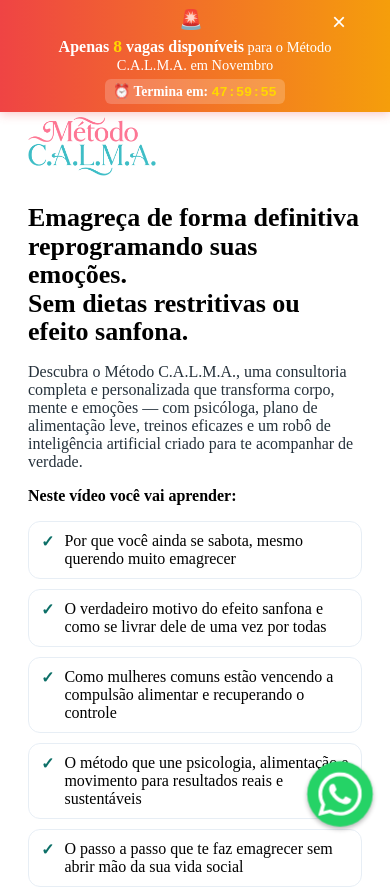
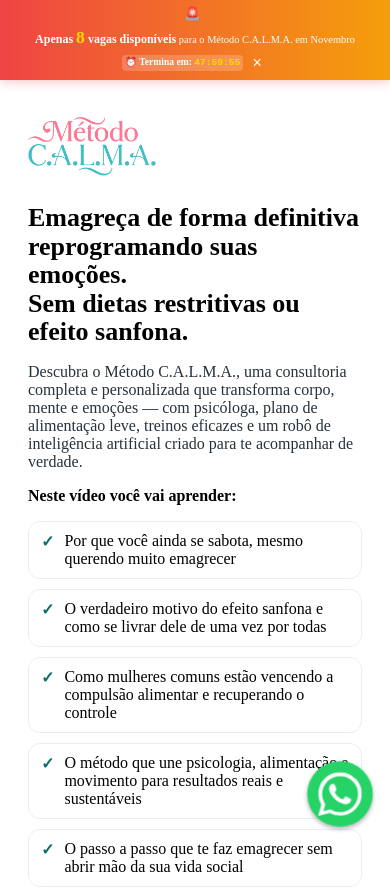
Before and after one commit to diogojebe-web/mentoria-calma, a plain HTML site: page index.html in a window 390 px wide. Shown: the top 890 px of the page. Drawn offline with Linux system fonts and the light colour scheme.

Commit message:
Atualizar o index.html

```diff
--- a/index.html
+++ b/index.html
@@ -804,6 +804,7 @@ img {
   box-shadow: 0 2px 10px rgba(239, 68, 68, 0.3);
   transform: translateY(-100%);
   transition: transform 0.3s ease;
+  font-size: 0.85rem;  /* ← texto menor */  line-height: 1.3;    /* ← linhas mais próximas */
 }
 
 .urgency-bar.show {
@@ -814,12 +815,12 @@ img {
   display: flex;
   align-items: center;
   justify-content: space-between;
-  gap: 1rem;
-  padding: 12px 0;
+  gap: 0.5rem;  /* ← menos espaço entre elementos */
+  padding: 8px 20px;  /* ← menos altura (era 12px) */
   max-width: 1100px;
   margin: 0 auto;
-  padding: 0 20px;
-}
+}
+
 
 @media (max-width: 768px) {
   body {
@@ -860,19 +861,25 @@ img {
 
 
 .urgency-icon {
-  font-size: 1.2rem;
-  margin-right: 0.5rem;
-}
+  font-size: 1rem;  /* ← ícone menor (era 1.2rem) */
+  margin-right: 0.3rem;  /* ← menos espaço */
+  flex-shrink: 0;
+}
+
 
 .urgency-text {
-  font-size: 0.9rem;
+  font-size: 0.8rem;  /* ← texto menor (era 0.9rem) */
   font-weight: 500;
-}
+  flex: 1;
+  white-space: nowrap;  /* ← não quebra linha */
+}
+
 
 .urgency-text strong {
-  font-size: 1rem;
+  font-size: 0.9rem;  /* ← "Apenas X vagas" menor */
   color: #FFF;
 }
+
 
 #vagas-count {
   color: #FFD700;
@@ -881,12 +888,15 @@ img {
 }
 
 .urgency-timer {
-  font-size: 0.85rem;
+  font-size: 0.75rem;  /* ← timer menor */
   background: rgba(255, 255, 255, 0.2);
-  padding: 4px 8px;
-  border-radius: 6px;
+  padding: 2px 6px;  /* ← menos padding */
+  border-radius: 4px;  /* ← borda menor */
   font-weight: 600;
-}
+  white-space: nowrap;
+  flex-shrink: 0;
+}
+
 
 #timer-display {
   font-family: 'Courier New', monospace;
@@ -898,27 +908,52 @@ img {
   background: none;
   border: none;
   color: white;
-  font-size: 1.5rem;
+  font-size: 1.2rem;  /* ← X menor (era 1.5rem) */
   cursor: pointer;
-  padding: 0 8px;
+  padding: 2px 6px;  /* ← menos padding */
   border-radius: 50%;
   transition: background 0.2s ease;
-}
+  flex-shrink: 0;
+}
+
 
 .urgency-close:hover {
   background: rgba(255, 255, 255, 0.2);
 }
 
 @media (max-width: 768px) {
+  body {
+    padding-top: 45px;  /* ← menos espaço no celular */
+  }
+
+  .urgency-content {
+    gap: 0.2rem;  /* ← menos espaço */
+    padding: 6px 12px;  /* ← ainda menor */
+    font-size: 0.7rem;
+  }
+
+  .urgency-icon {
+    font-size: 0.8rem;
+  }
+
+  .urgency-text {
+    font-size: 0.65rem;
+  }
+
+  .urgency-text strong {
+    font-size: 0.75rem;
+  }
+
+  .urgency-timer {
+    font-size: 0.6rem;
+    padding: 1px 3px;
+  }
+
   .urgency-close {
-    position: absolute;
-    top: 8px;
-    right: 16px;
-  }
-
-  .urgency-content {
-    position: relative;
-  }
+    font-size: 1rem;
+  }
+}
+
 }
 /* ========================================
    PROVA SOCIAL EM TEMPO REAL
```
